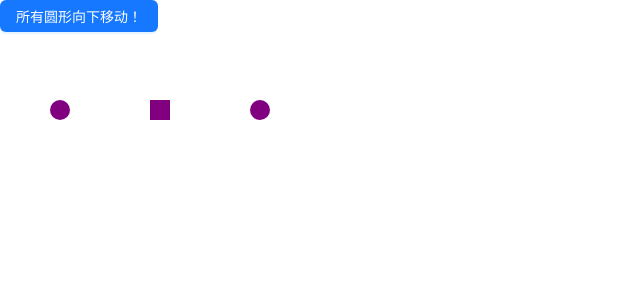
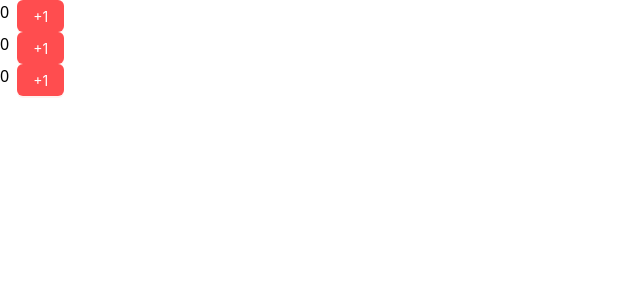
Before and after one commit to YangWavei/react_lodash_ui_exercise, a React (Vite) app: page / in a window 1280 px wide. Shown: the top 300 px of the page, without its empty margins (0-640 px from the left). Built offline with nearby package versions, Linux system fonts and the light colour scheme.

Commit message:
替换数组中的元素

```diff
--- a/src/components/List.tsx
+++ b/src/components/List.tsx
@@ -1,52 +1,38 @@
 import { useState } from "react"
-import { Button, Input } from "antd";
+import { Button } from "antd";
 
 
-let initialShapes = [
-  { id: 0, type: 'circle', x: 50, y: 100 },
-  { id: 1, type: 'square', x: 150, y: 100 },
-  { id: 2, type: 'circle', x: 250, y: 100 },
+let initialCounters = [
+  0, 0, 0
 ];
-
 function List() {
-  const [shapes, setShapes] = useState(
-    initialShapes
+  const [counters, setCounters] = useState(
+    initialCounters
   );
 
-  function handleClick() {
-    const nextShapes = shapes.map(shape => {
-      if (shape.type === 'square') {
-        return shape
+  function handleIncrementClick(index: number) {
+    const nextCounters = counters.map((c, i) => {
+      if (i === index) {
+        return c + 1
       } else {
-        return {
-          ...shape,
-          y: shape.y + 50
-        }
+        return c
       }
     })
-    setShapes(nextShapes)
+    setCounters(nextCounters)
   }
 
   return (
     <>
-      <Button type="primary" onClick={handleClick}>
-        所有圆形向下移动！
-      </Button>
-      {shapes.map(shape => (
-        <div
-          key={shape.id}
-          style={{
-            background: 'purple',
-            position: 'absolute',
-            left: shape.x,
-            top: shape.y,
-            borderRadius:
-              shape.type === 'circle'
-                ? '50%' : '',
-            width: 20,
-            height: 20,
-          }} />
-      ))}
+      <ul>
+        {counters.map((counter, i) => (
+          <li key={i} className="flex gap-2">
+            {counter}
+            <Button type="primary" danger onClick={() => {
+              handleIncrementClick(i);
+            }}>+1</Button>
+          </li>
+        ))}
+      </ul>
     </>
   )
 }
```
